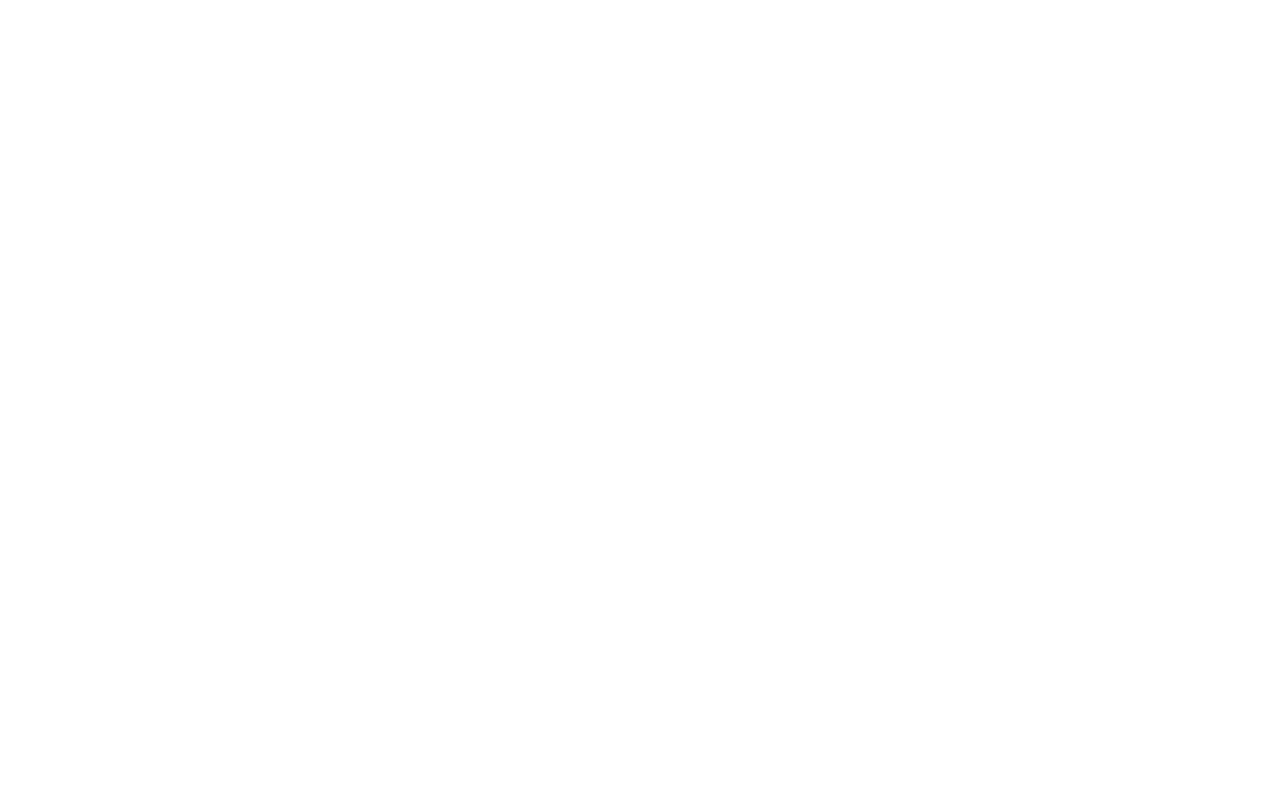
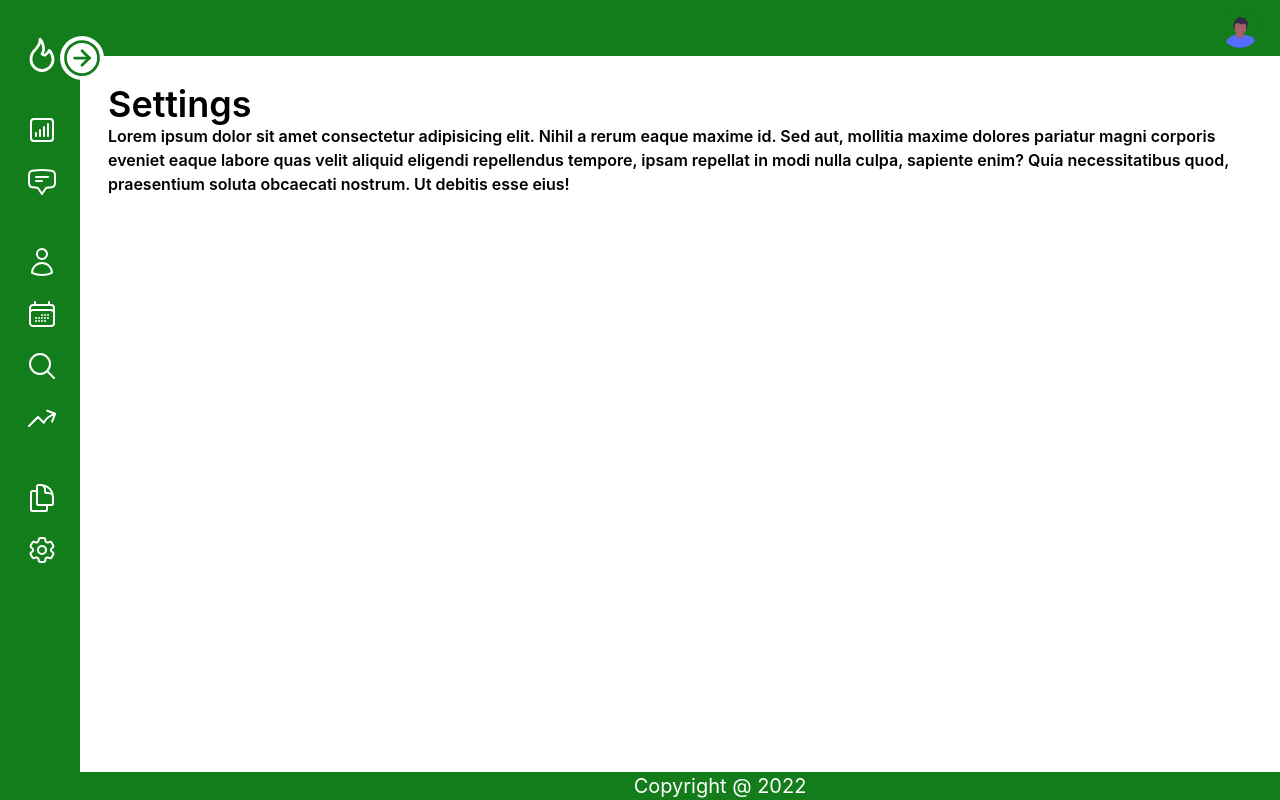
Before and after one commit to Jekwulum/Kwiz-App, a React (Create React App) app: page /settings in a window 1280 px wide. Before the commit this address had no page. Built offline with nearby package versions, Linux system fonts and the light colour scheme.

Commit message:
added header and footer to Search and Settings Component

```diff
--- a/src/App.js
+++ b/src/App.js
@@ -7,6 +7,8 @@
 import Files from './pages/Files';
 import Inbox from "./pages/Inbox";
 import Schedule from './pages/Schedule';
+import Search from './pages/Search';
+import Settings from './pages/Settings';
 
 function App() {
   return (
@@ -18,10 +20,8 @@
         <Route exact path='/files' element={<Files />} />
         <Route exact path='/inbox' element={<Inbox />} />
         <Route exact path='/schedule' element={<Schedule />} />
-        <Route exact path='/' element={<Dashboard />} />
-        <Route exact path='/' element={<Dashboard />} />
-        <Route exact path='/' element={<Dashboard />} />
-        <Route exact path='/' element={<Dashboard />} />
+        <Route exact path='/search' element={<Search />} />
+        <Route exact path='/settings' element={<Settings />} />
       </Routes>
     </Router>
   );
--- a/src/pages/Search.js
+++ b/src/pages/Search.js
@@ -1,4 +1,8 @@
-import React from 'react'
+import React from 'react';
+
+import Footer from '../components/footer/Footer';
+import Header from '../components/header/Header';
+import SideMenu from '../components/sideMenu/SideMenu';
 
 const Search = () => {
   return (
@@ -7,20 +11,23 @@
 
       <div>
 
-        {/* Header goes here */}
+        <div className='h-screen'>
 
-        <div className='p-7 font-semibold flex-1 h-screen'>
-          <h1 className='text-4xl'>Search</h1>
-          <div>
-            <p>Lorem ipsum dolor sit amet consectetur adipisicing elit. Nihil a rerum eaque maxime id. Sed aut, mollitia maxime dolores pariatur magni corporis eveniet eaque labore quas velit aliquid eligendi repellendus tempore, ipsam repellat in modi nulla culpa, sapiente enim? Quia necessitatibus quod, praesentium soluta obcaecati nostrum. Ut debitis esse eius!</p>
+          <Header />
+
+          <div className='p-7 font-semibold flex-1'>
+            <h1 className='text-4xl'>Search</h1>
+            <div>
+              <p>Lorem ipsum dolor sit amet consectetur adipisicing elit. Nihil a rerum eaque maxime id. Sed aut, mollitia maxime dolores pariatur magni corporis eveniet eaque labore quas velit aliquid eligendi repellendus tempore, ipsam repellat in modi nulla culpa, sapiente enim? Quia necessitatibus quod, praesentium soluta obcaecati nostrum. Ut debitis esse eius!</p>
+            </div>
           </div>
+
+          <Footer />
         </div>
-
-        {/* Footer */}
 
       </div>
     </div>
   )
 }
 
-export default Search
+export default Search;
--- a/src/pages/Settings.js
+++ b/src/pages/Settings.js
@@ -1,4 +1,8 @@
-import React from 'react'
+import React from 'react';
+
+import Footer from '../components/footer/Footer';
+import Header from '../components/header/Header';
+import SideMenu from '../components/sideMenu/SideMenu';
 
 const Settings = () => {
   return (
@@ -7,20 +11,23 @@
 
       <div>
 
-        {/* Header goes here */}
+        <div className='h-screen'>
 
-        <div className='p-7 font-semibold flex-1 h-screen'>
-          <h1 className='text-4xl'>Settings</h1>
-          <div>
-            <p>Lorem ipsum dolor sit amet consectetur adipisicing elit. Nihil a rerum eaque maxime id. Sed aut, mollitia maxime dolores pariatur magni corporis eveniet eaque labore quas velit aliquid eligendi repellendus tempore, ipsam repellat in modi nulla culpa, sapiente enim? Quia necessitatibus quod, praesentium soluta obcaecati nostrum. Ut debitis esse eius!</p>
+          <Header />
+
+          <div className='p-7 font-semibold flex-1'>
+            <h1 className='text-4xl'>Settings</h1>
+            <div>
+              <p>Lorem ipsum dolor sit amet consectetur adipisicing elit. Nihil a rerum eaque maxime id. Sed aut, mollitia maxime dolores pariatur magni corporis eveniet eaque labore quas velit aliquid eligendi repellendus tempore, ipsam repellat in modi nulla culpa, sapiente enim? Quia necessitatibus quod, praesentium soluta obcaecati nostrum. Ut debitis esse eius!</p>
+            </div>
           </div>
+
+          <Footer />
         </div>
-
-        {/* Footer */}
 
       </div>
     </div>
   )
 }
 
-export default Settings
+export default Settings;
```
